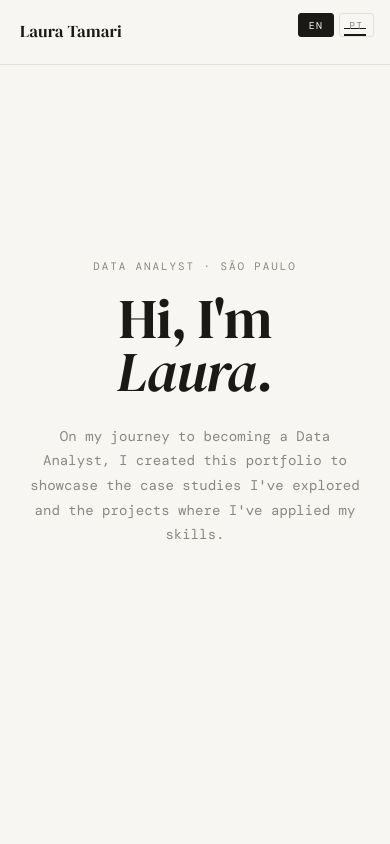
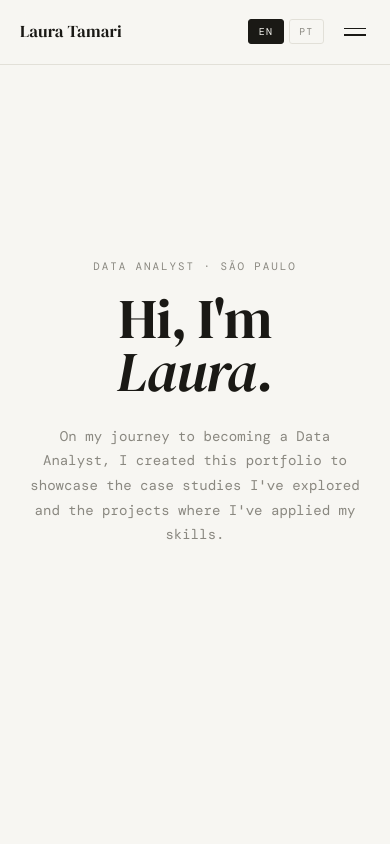
Before and after one commit to lauratamari/lauratamari.github.io, a plain HTML site: page index.html in a window 390 px wide. Shown: the top 844 px of the page. Drawn offline with nearby package versions, Linux system fonts and the light colour scheme; a web font is replaced by a local one.

Commit message:
fixing mobile style

```diff
--- a/index.html
+++ b/index.html
@@ -12,21 +12,22 @@
   <header class="navbar" id="navbar">
     <div class="nav-inner">
       <a href="#home" class="nav-logo">Laura Tamari</a>
-      <button class="hamburger" id="hamburger" aria-label="Menu">
-        <span></span><span></span>
-      </button>
       <nav class="nav-menu" id="nav-menu">
         <a href="#home" data-i18n="idx.nav.home">Home</a>
         <a href="#about" data-i18n="idx.nav.about">About</a>
         <a href="#projects" data-i18n="idx.nav.projects">Projects</a>
         <a href="https://www.linkedin.com/in/lauratamari/" target="_blank" class="nav-cta">LinkedIn ↗</a>
       </nav>
-    </div>
-    <div class="lang-toggle">
-      <button class="lang-btn" data-lang="en">EN</button>
-      <button class="lang-btn" data-lang="pt">PT</button>
+      <div class="lang-toggle">
+        <button class="lang-btn" data-lang="en">EN</button>
+        <button class="lang-btn" data-lang="pt">PT</button>
+      </div>
+      <button class="hamburger" id="hamburger" aria-label="Menu">
+        <span></span><span></span>
+      </button>
     </div>
   </header>
+
   <section class="hero" id="home">
     <canvas id="grid"></canvas>
     <div class="hero-content">
@@ -41,6 +42,7 @@
       </a>
     </div>
   </section>
+
   <section class="about" id="about">
     <div class="section-inner">
       <div class="section-label" data-i18n="idx.about.label">01 — About</div>
@@ -78,6 +80,7 @@
       </svg>
     </a>
   </section>
+
   <section class="projects" id="projects">
     <div class="section-inner">
       <div class="section-label" data-i18n="idx.projects.label">02 — Projects</div>
@@ -101,6 +104,7 @@
       </div>
     </div>
   </section>
+
   <footer class="footer" id="contact">
     <div class="footer-inner">
       <div class="footer-left">
@@ -114,6 +118,7 @@
       </div>
     </div>
   </footer>
+
   <script src="script.js"></script>
 </body>
 </html>
--- a/style.css
+++ b/style.css
@@ -53,13 +53,14 @@ a {
   padding: 0 2.5rem;
   display: flex;
   align-items: center;
-  justify-content: space-between;
+  gap: 2rem;
 }
 
 .nav-logo {
   font-family: var(--serif);
   font-size: 1.05rem;
   letter-spacing: .01em;
+  margin-right: auto;
 }
 
 .nav-menu {
@@ -113,11 +114,10 @@ a {
 }
 
 .lang-toggle {
-  position: absolute;
-  top: 1.2rem;
-  right: 2.5rem;
   display: flex;
   gap: .3rem;
+  margin-left: auto;
+  padding-right: 1rem;
 }
 
 .lang-btn {
@@ -555,6 +555,15 @@ header { position: relative; }
     display: flex;
   }
 
+  .nav-logo {
+    margin-right: 0;
+  }
+
+  .lang-toggle {
+    margin-left: auto;
+    padding-right: 0;
+  }
+
   .nav-menu {
     position: absolute;
     top: var(--nav-h);
@@ -584,6 +593,7 @@ header { position: relative; }
 
   .nav-inner {
     padding: 0 1.25rem;
+    gap: 1rem;
   }
 
   .footer-inner {
@@ -600,7 +610,6 @@ header { position: relative; }
 }
 @media (max-width: 560px) {
   .lang-toggle {
-    top: .8rem;
-    right: 1rem;
+    padding-right: 0;
   }
 }
```
